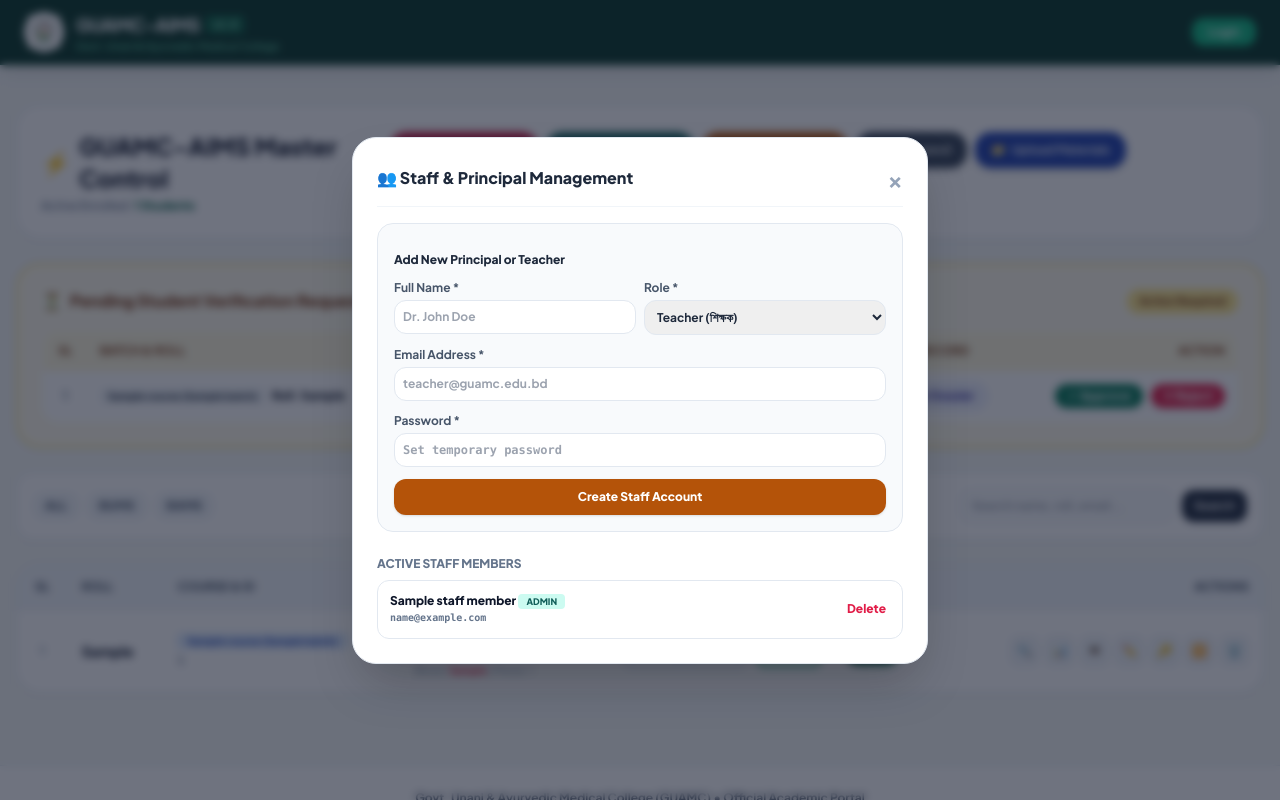
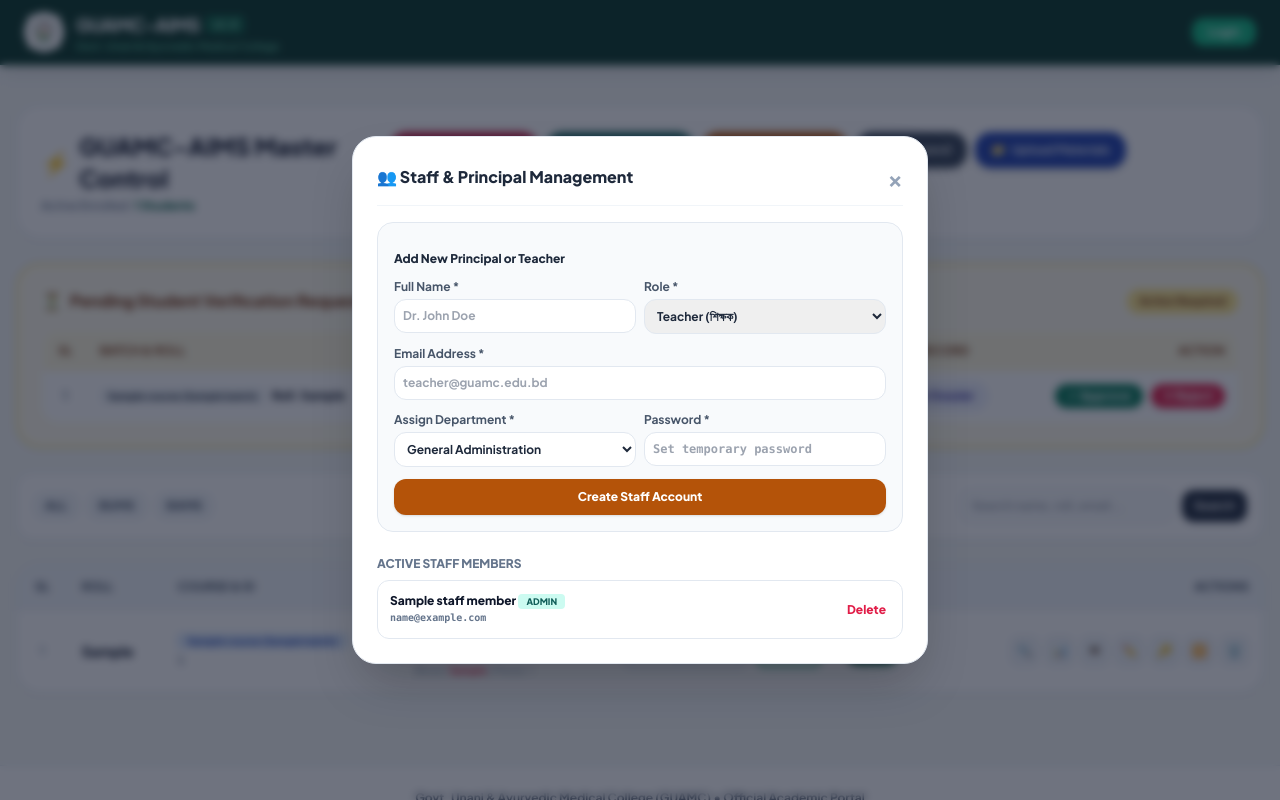
Before and after one commit to niloyxahc-dotcom/guamc-student-portal, a Python web app: template templates/admin.html in a window 1280 px wide, after a click that opens the changed part. Run offline with Jinja, Linux system fonts and the light colour scheme; the template is opened without the code that fills it: most values are stand-ins (such as "Sample title", 1, 10 or a date in 2020); some libraries are stand-ins or nearby versions.

Commit message:
Add department selection dropdown to staff creation modal in admin.html

```diff
--- a/templates/admin.html
+++ b/templates/admin.html
@@ -241,9 +241,20 @@
                 <label class="text-slate-600">Email Address *</label>
                 <input type="email" name="staff_email" placeholder="teacher@guamc.edu.bd" required class="w-full p-2 border border-slate-200 rounded-xl mt-1">
             </div>
-            <div>
-                <label class="text-slate-600">Password *</label>
-                <input type="text" name="staff_password" placeholder="Set temporary password" required class="w-full p-2 border border-slate-200 rounded-xl mt-1 font-mono">
+            <div class="grid grid-cols-1 sm:grid-cols-2 gap-2">
+                <div>
+                    <label class="text-slate-600">Assign Department *</label>
+                    <select name="staff_department" class="w-full p-2 border border-slate-200 rounded-xl mt-1 font-bold bg-white">
+                        <option value="General Administration">General Administration</option>
+                        {% for d in departments %}
+                        <option value="{{ d.name }}">{{ d.name }} ({{ d.course }})</option>
+                        {% endfor %}
+                    </select>
+                </div>
+                <div>
+                    <label class="text-slate-600">Password *</label>
+                    <input type="text" name="staff_password" placeholder="Set temporary password" required class="w-full p-2 border border-slate-200 rounded-xl mt-1 font-mono">
+                </div>
             </div>
             <button type="submit" class="w-full py-2.5 bg-amber-700 hover:bg-amber-800 text-white rounded-xl font-black transition shadow">Create Staff Account</button>
         </form>
@@ -594,7 +605,7 @@
         <form method="POST" action="{{ url_for('admin_save_nav_link') }}" class="bg-slate-50 p-4 rounded-2xl border border-slate-200 mb-6 space-y-3 text-xs font-bold">
             <div class="grid grid-cols-1 sm:grid-cols-4 gap-2">
                 <input type="text" name="icon" placeholder="Icon (📚)" required class="p-2 border border-slate-200 rounded-xl text-center">
-                <input type="text" name="title" placeholder="Title" required class="p-2 border border-slate-200 rounded-xl sm:col-span-2">
+                <input type="text" name="endpoint_or_url" placeholder="Title" required class="p-2 border border-slate-200 rounded-xl sm:col-span-2">
                 <input type="number" name="order" placeholder="Order" value="{{ (nav_links|length)+1 }}" class="p-2 border border-slate-200 rounded-xl">
             </div>
             <div class="grid grid-cols-1 sm:grid-cols-3 gap-2">
```
